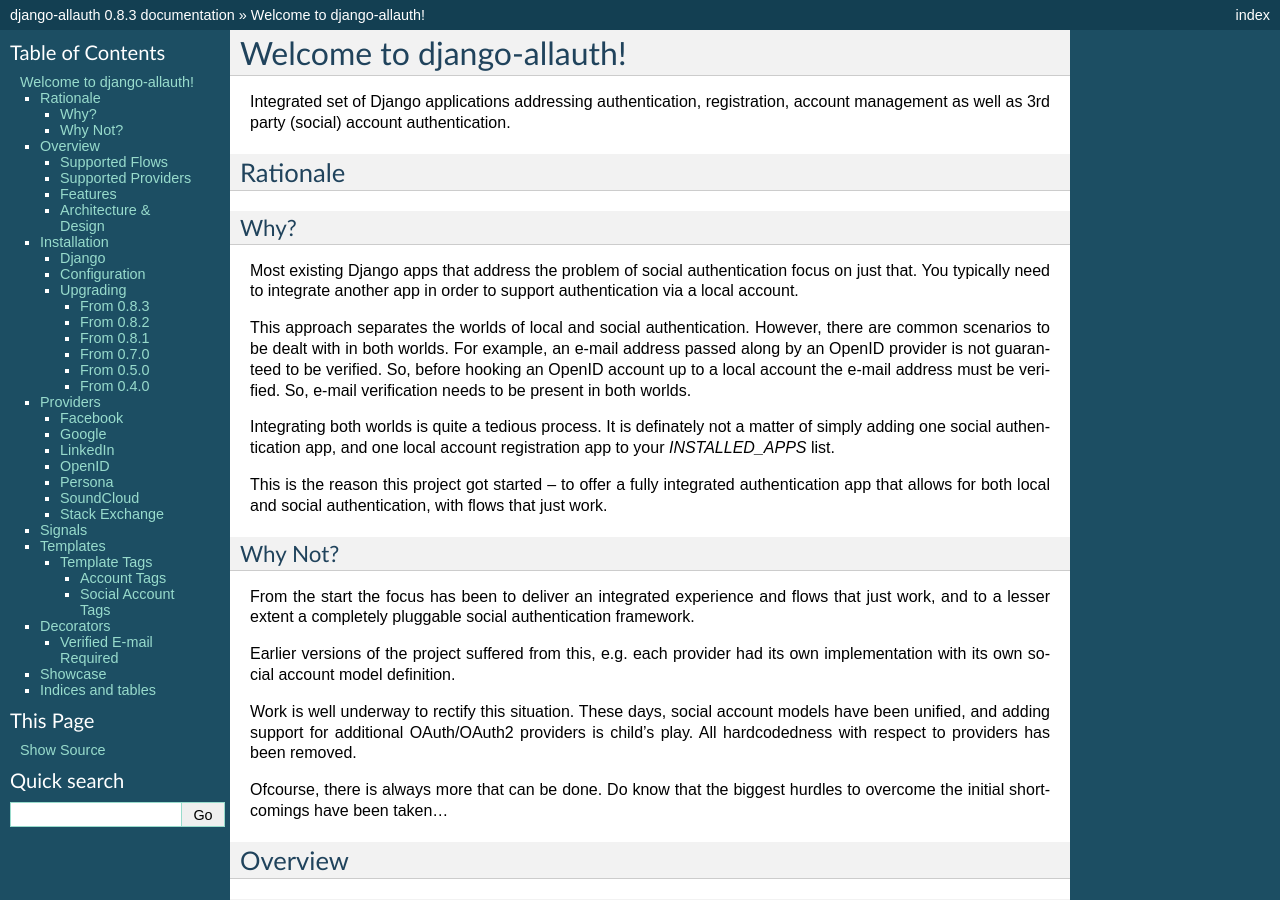
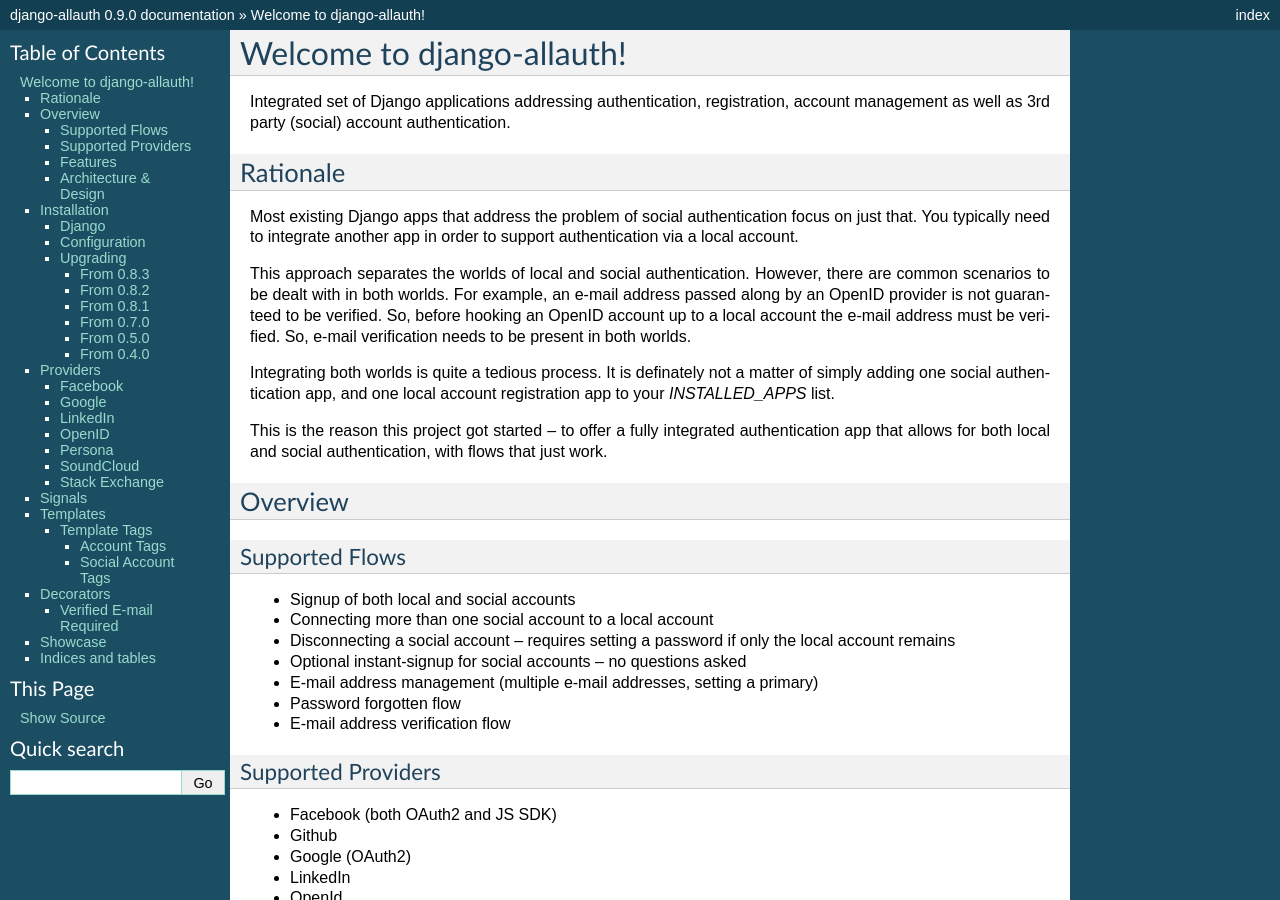
Before and after one commit to LazarBekcic/allauth, a Sphinx documentation site: the page built from docs/index.rst, in a window 1280 px wide and 900 px high. Built offline with Sphinx 7.4.7, drawn with Linux system fonts in a browser that asks for light colours; some of the changed text lies outside the part shown.

```diff
--- a/README.rst
+++ b/README.rst
@@ -8,9 +8,6 @@ authentication.
 
 Rationale
 =========
-
-Why?
-----
 
 Most existing Django apps that address the problem of social
 authentication focus on just that. You typically need to integrate
@@ -32,26 +29,6 @@ This is the reason this project got started -- to offer a fully
 integrated authentication app that allows for both local and social
 authentication, with flows that just work.
 
-
-Why Not?
---------
-
-From the start the focus has been to deliver an integrated experience
-and flows that just work, and to a lesser extent a completely
-pluggable social authentication framework.
-
-Earlier versions of the project suffered from this, e.g. each provider
-had its own implementation with its own social account model
-definition.
-
-Work is well underway to rectify this situation. These days, social
-account models have been unified, and adding support for additional
-OAuth/OAuth2 providers is child's play. All hardcodedness with respect
-to providers has been removed.
-
-Ofcourse, there is always more that can be done. Do know that the
-biggest hurdles to overcome the initial shortcomings have been
-taken...
 
 Overview
 ========
--- a/docs/conf.py
+++ b/docs/conf.py
@@ -39,16 +39,16 @@ master_doc = 'index'
 
 # General information about the project.
 project = u'django-allauth'
-copyright = u'2012, Raymond Penners'
+copyright = u'2013, Raymond Penners'
 
 # The version info for the project you're documenting, acts as replacement for
 # |version| and |release|, also used in various other places throughout the
 # built documents.
 #
 # The short X.Y version.
-version = '0.8.3'
+version = '0.9.0'
 # The full version, including alpha/beta/rc tags.
-release = '0.8.3'
+release = '0.9.0'
 
 # The language for content autogenerated by Sphinx. Refer to documentation
 # for a list of supported languages.
--- a/setup.py
+++ b/setup.py
@@ -98,7 +98,7 @@ package_data = find_package_data(exclude_directories=excluded_directories)
 
 METADATA = dict(
     name='django-allauth',
-    version='0.8.3',
+    version='0.9.0',
     author='Raymond Penners',
     author_email='raymond.penners@intenct.nl',
     description='Integrated set of Django applications addressing authentication, registration, account management as well as 3rd party (social) account authentication.',
```
Also changed, not shown: other parts of README.rst (+4 -0 lines), 2 other files.
